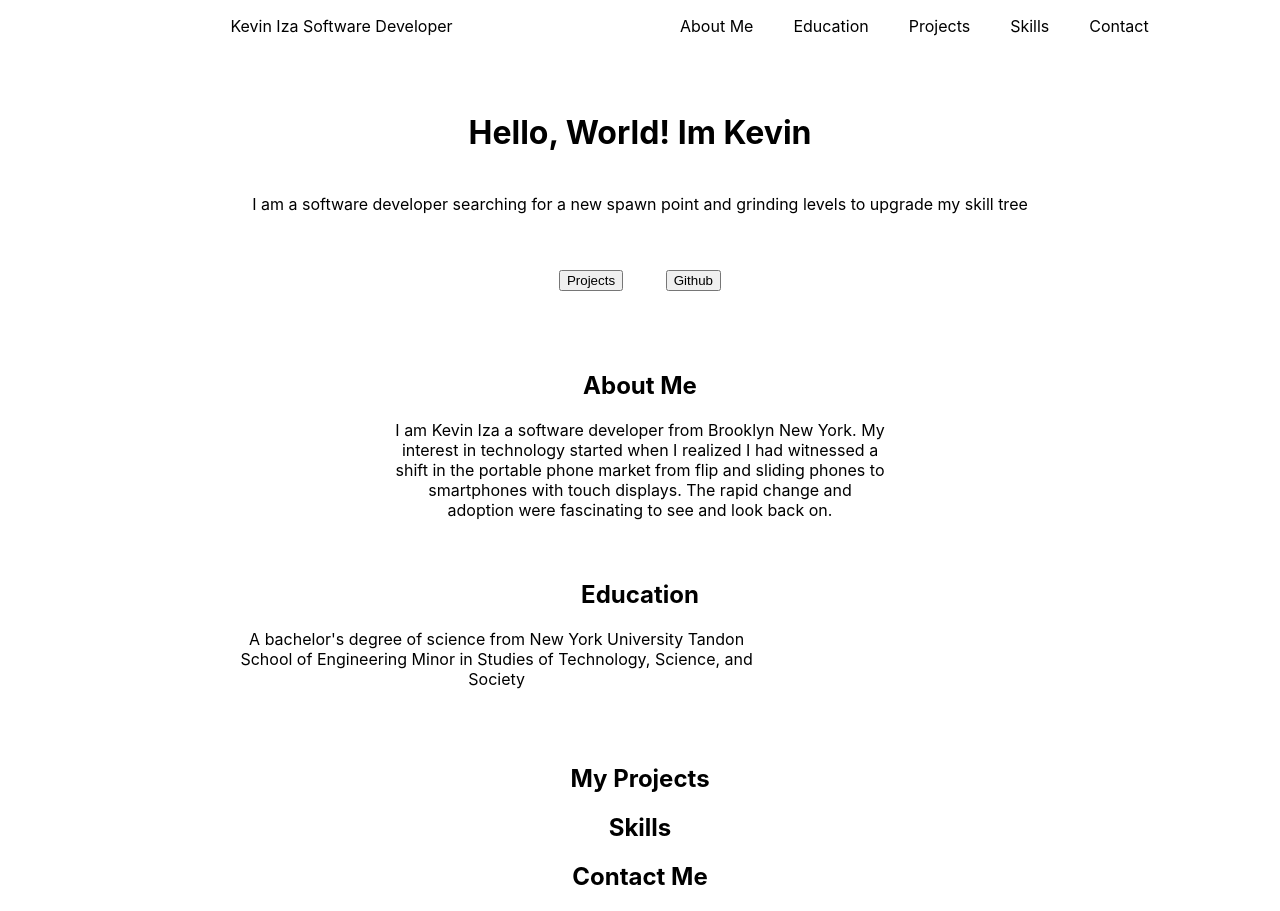
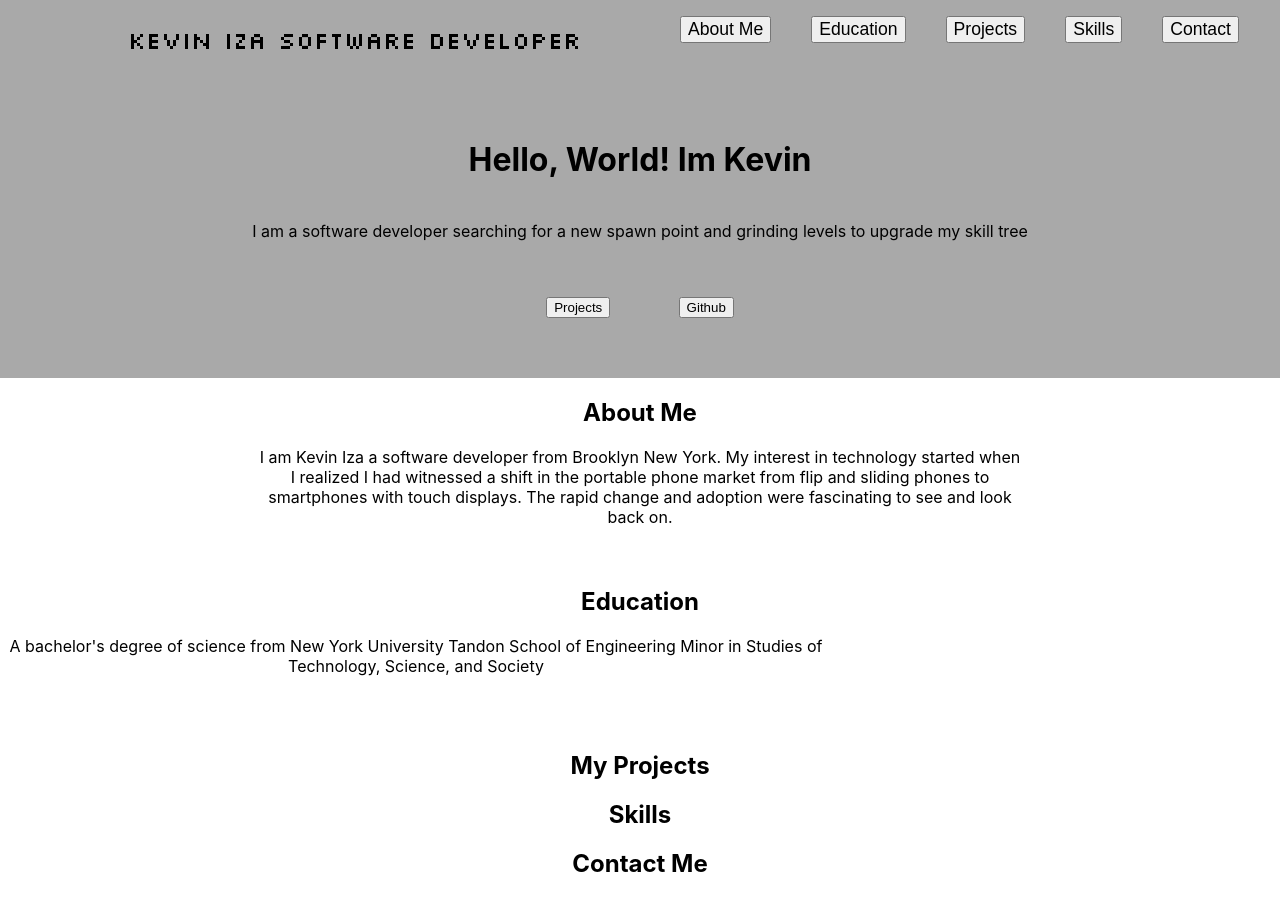
Before and after one commit to Izakevin/react-portfolio, a React (Create React App) app: page / in a window 1280 px wide. Built offline with nearby package versions, Linux system fonts and the light colour scheme.

Commit message:
Seperated Header into a component and did some styling to it

```diff
--- a/src/App.css
+++ b/src/App.css
@@ -1,54 +1,5 @@
-/*Header starts here*/
-header{
-  background-color: white;      /*Changes the background-color of the header*/
-  padding-bottom: 60px;
-}
-
-/*hr-top includes the logo and the Navagation bar*/
-#hr-top{
-  display: flex;
-  width: 80%;
-  margin: auto;
-  padding-bottom: 40px;
-}
-
-#Navagation{
-  text-align: center;
-  left: 50%;          /*pushes the nav to the right*/
-  position: absolute;
-}
-
-#Navagation > ul{
-  display: inline-block;
-}
-
-/*hr-info includes the welcome message, current status, and buttons*/
-#hr-info{
-  background-color: white;
-  text-align: center;
-}
-
-#hr-info > h1{
-  text-align: center;
-  padding-bottom: 20px;
-}
-
-#hr-info > p{
-  padding-bottom: 40px;
-}
-
-#hr-buttons{
-  width: 20%;
-  margin: auto;
-  display: flex;
-}
-
-#hr-buttons > button{
-  margin: auto;
-}
 
 body{
-  width: 80%;
   margin: auto;
   text-align: center;
 }
--- a/src/App.js
+++ b/src/App.js
@@ -1,33 +1,11 @@
 import './App.css';
+import Header from './components/Header.js';
 
 function App() {
   return (
     <div>
-      <header>
-        <div id="hr-top">
-          <p>Kevin Iza Software Developer</p>
-
-          <nav id='Navagation'>
-            <ul>About Me</ul>
-            <ul>Education</ul>
-            <ul>Projects</ul>
-            <ul>Skills</ul>
-            <ul>Contact</ul>
-          </nav>
-        </div>
-
-        <div id="hr-info">
-          <h1>Hello, World! Im Kevin</h1>
-          <p>I am a software developer searching for a new spawn point and grinding levels to upgrade my skill tree</p>
-
-          <div id="hr-buttons">
-            <button onClick={""}>Projects</button>
-            <button onClick={()=> window.open("https://github.com/Izakevin","_blank")}>Github</button>
-          </div>
-        </div>
-
-      </header>
-
+      {/* <Header test = "u ready"/>      how props works*/}
+      <Header/>
       <body>
         <div id="about_me">
           <h2>About Me</h2>
--- /dev/null
+++ b/src/components/Header.js
@@ -0,0 +1,25 @@
+import './styles/Header.css';
+import Navigation from './Navigation';
+
+function Header(Props){
+    return (
+    <header>
+        {/* <p>{Props.test}</p>      how to use props*/}
+
+        <Navigation/>
+
+        <div id="hr-info">
+          <h1>Hello, World! Im Kevin</h1>
+          <p>I am a software developer searching for a new spawn point and grinding levels to upgrade my skill tree</p>
+
+          <div id="hr-buttons">
+            <button onClick={""}>Projects</button>
+            <button onClick={()=> window.open("https://github.com/Izakevin","_blank")}>Github</button>
+          </div>
+        </div>
+
+      </header>
+    )
+}
+
+export default Header;
--- /dev/null
+++ b/src/components/Navigation.js
@@ -0,0 +1,19 @@
+import './styles/Navigation.css';
+
+function Navigation(){
+    return(
+    <div id="hr-top">
+        <p>Kevin Iza Software Developer</p>
+
+        <nav id='Navagation'>
+            <ul><button>About Me</button></ul>
+            <ul><button>Education</button></ul>
+            <ul><button>Projects</button></ul>
+            <ul><button>Skills</button></ul>
+            <ul><button>Contact</button></ul>
+        </nav>
+    </div>
+    )
+}
+
+export default Navigation;
--- /dev/null
+++ b/src/components/styles/Header.css
@@ -0,0 +1,29 @@
+/*Header starts here*/
+header{
+    padding-bottom: 60px;
+    background-color: darkgray;
+}
+
+/*hr-info includes the welcome message, current status, and buttons*/
+#hr-info{
+    text-align: center;
+}
+
+#hr-info > h1{
+    text-align: center;
+    padding-bottom: 20px;
+}
+
+#hr-info > p{
+    padding-bottom: 40px;
+}
+
+#hr-buttons{
+    width: 20%;
+    margin: auto;
+    display: flex;
+}
+
+#hr-buttons > button{
+    margin: auto;
+}
--- /dev/null
+++ b/src/components/styles/Navigation.css
@@ -0,0 +1,28 @@
+@import url('https://fonts.googleapis.com/css2?family=Silkscreen&display=swap');
+
+/*hr-top includes the logo and the Navagation bar*/
+#hr-top{
+    display: flex;
+    width: 80%;
+    margin: auto;
+    padding-bottom: 40px;
+    font-family: 'Silkscreen', cursive;
+}
+
+#hr-top > p{
+    font-size: 1.5em;
+}
+
+#Navagation{
+    text-align: center;
+    left: 50%;          /*pushes the nav to the right*/
+    position: absolute;
+}
+
+#Navagation > ul{
+    display: inline-block;
+}
+
+ul > button{
+    font-size: 1.1em;
+}
```
